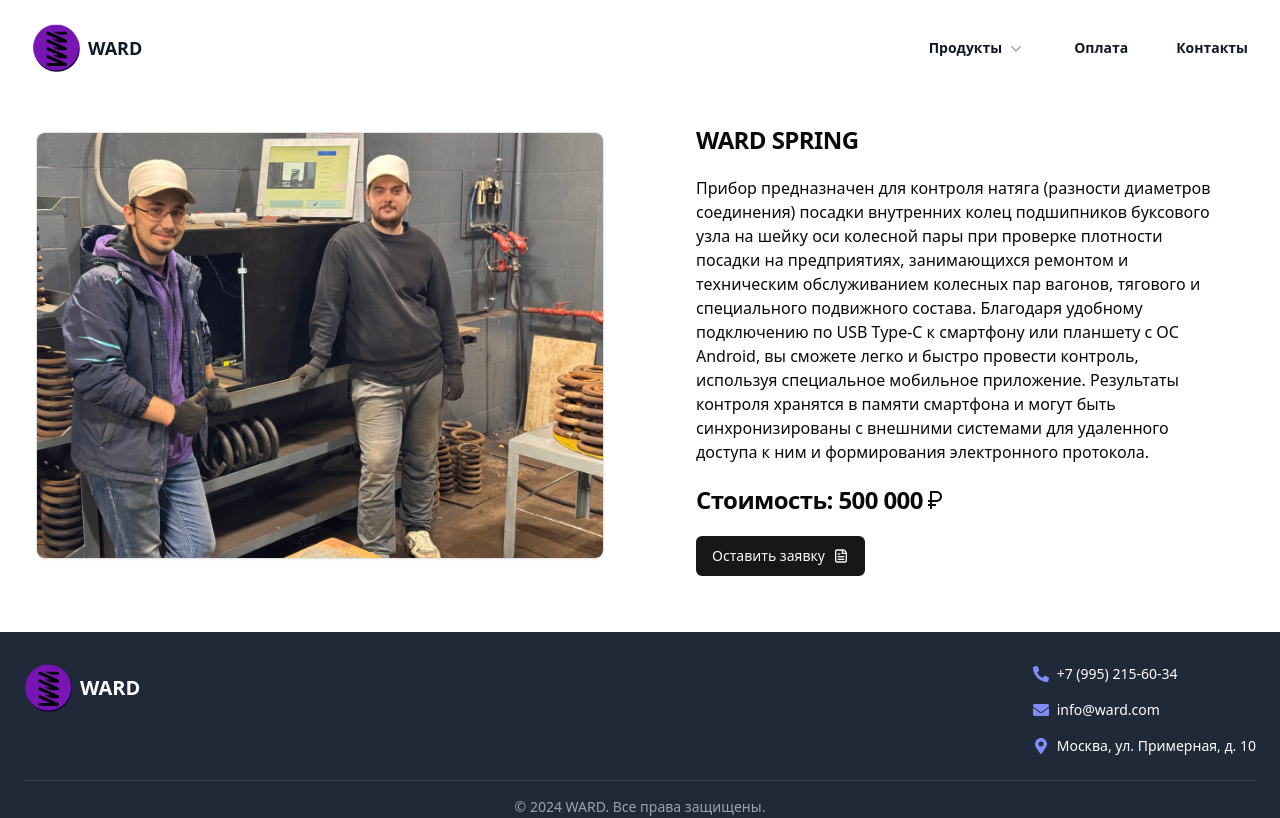
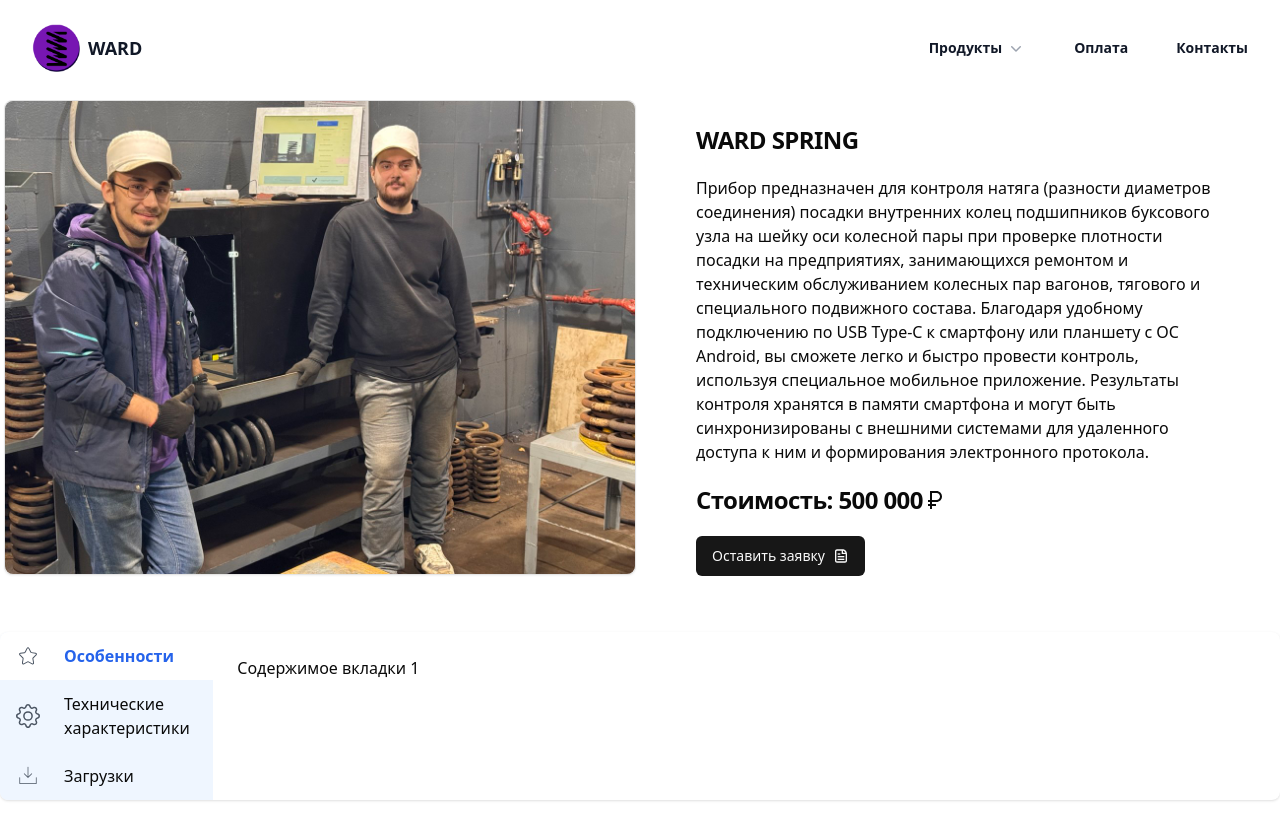
Before and after one commit to ward-CV/ward-web-frontend, a Next.js app: page /products/1 in a window 1280 px wide. Shown: the top 818 px of the page. Built offline with nearby package versions, Linux system fonts and the light colour scheme.

Commit message:
vertical tabs

```diff
--- a/app/components/carousel/carousel.tsx
+++ b/app/components/carousel/carousel.tsx
@@ -25,7 +25,7 @@
         plugins={[plugin.current]}
         className="w-full h-full sm:h-64 md:h-96 lg:h-auto"
       >
-        <CarouselContent>
+        <CarouselContent className="p-0">
           {Array.from({ length: 2 }).map((_, index) => (
             <CarouselItem key={index}>
               <div className="p-1">
--- a/app/components/product/product.tsx
+++ b/app/components/product/product.tsx
@@ -1,21 +1,53 @@
+"use client";
+
 import DetailedDescription from "./detailed_description";
 import CarouselPlugin from "@/app/components/carousel/carousel";
+import VerticalTabs from "./vertical_tabs";
+import { BsGear } from "react-icons/bs";
+import { PiDownloadSimpleThin } from "react-icons/pi";
+import { CiStar } from "react-icons/ci";
 
 const Product = () => {
+  const tabs = [
+    {
+      id: 1,
+      label: "Особенности",
+      icon: CiStar,
+      content: <div>Содержимое вкладки 1</div>,
+    },
+    {
+      id: 2,
+      label: "Технические характеристики",
+      icon: BsGear,
+      content: <div>Содержимое вкладки 2</div>,
+    },
+    {
+      id: 3,
+      label: "Загрузки",
+      icon: PiDownloadSimpleThin,
+      content: <div>Содержимое вкладки 3</div>,
+    },
+  ];
+
   return (
+    <>
       <div className="flex max-w-7xl mx-auto flex-col md:flex-row">
-      <div className="w-full md:w-1/2 h-full p-8 flex items-center justify-center">
+        <div className="w-full md:w-1/2 h-full flex items-center justify-center ">
           <div className="w-full h-full flex items-center justify-center">
             <CarouselPlugin imagePaths="CarouselPlugin" />
           </div>
         </div>
-
         <div className="w-full md:w-1/2 h-full p-8 ">
           <div className="w-full h-full ">
             <DetailedDescription />
           </div>
         </div>
       </div>
+
+      <div className="flex max-w-7xl mx-auto md:flex-row mb-40">
+        <VerticalTabs tabs={tabs} />
+      </div>
+    </>
   );
 };
 
--- /dev/null
+++ b/app/components/product/vertical_tabs.tsx
@@ -0,0 +1,74 @@
+"use client";
+
+import React, { useState } from "react";
+import { IconType } from "react-icons";
+import { motion, AnimatePresence } from "framer-motion";
+
+interface Tab {
+  id: number;
+  label: string;
+  icon?: IconType;
+  content: React.ReactNode;
+}
+
+interface VerticalTabsProps {
+  tabs: Tab[];
+}
+
+const VerticalTabs: React.FC<VerticalTabsProps> = ({ tabs }) => {
+  const [activeTabId, setActiveTabId] = useState<number>(tabs[0].id);
+
+  return (
+    <div className="flex w-full bg-white rounded-lg shadow overflow-hidden">
+      {/* Список вкладок */}
+      <div className="w-1/6 bg-blue-50">
+        {tabs.map((tab) => {
+          const Icon = tab.icon;
+          console.log("Icon:", Icon);
+          const isActive = activeTabId === tab.id;
+          return (
+            <button
+              key={tab.id}
+              onClick={() => setActiveTabId(tab.id)}
+              className={`w-full flex items-center px-4 py-3 text-left focus:outline-none transition-colors duration-200 ${
+                isActive
+                  ? "bg-white font-semibold text-blue-600"
+                  : "hover:bg-gray-200"
+              }`}
+            >
+              {Icon && (
+                <div className="mr-3 h-6 w-6 flex-shrink-0">
+                  <Icon className="h-full w-full text-gray-600" />
+                </div>
+              )}
+              <span className="mt-1 md:mt-0 md:ml-3 text-xs md:text-base hidden md:block">
+                {tab.label}
+              </span>
+            </button>
+          );
+        })}
+      </div>
+
+      {/* Контентная область */}
+      <div className="w-3/4 p-6">
+        <AnimatePresence mode="wait">
+          {tabs.map((tab) =>
+            activeTabId === tab.id ? (
+              <motion.div
+                key={tab.id}
+                initial={{ opacity: 0, x: 20 }}
+                animate={{ opacity: 1, x: 0 }}
+                exit={{ opacity: 0, x: -20 }}
+                transition={{ duration: 0.3 }}
+              >
+                {tab.content}
+              </motion.div>
+            ) : null
+          )}
+        </AnimatePresence>
+      </div>
+    </div>
+  );
+};
+
+export default VerticalTabs;
--- a/package.json
+++ b/package.json
@@ -14,10 +14,11 @@
     "clsx": "^2.1.1",
     "embla-carousel-autoplay": "^8.5.1",
     "embla-carousel-react": "^8.5.1",
+    "framer-motion": "^11.12.0",
     "lucide-react": "^0.462.0",
     "next": "15.0.3",
-    "react": "19.0.0-rc-66855b96-20241106",
-    "react-dom": "19.0.0-rc-66855b96-20241106",
+    "react": "^18.3.1",
+    "react-dom": "^18.3.1",
     "react-icons": "^5.3.0",
     "tailwind-merge": "^2.5.5",
     "tailwindcss-animate": "^1.0.7"
```
Also changed, not shown: 1 other file (tests, documents, lock files or other folders). Lines whose indentation alone changed are shown as unchanged.
